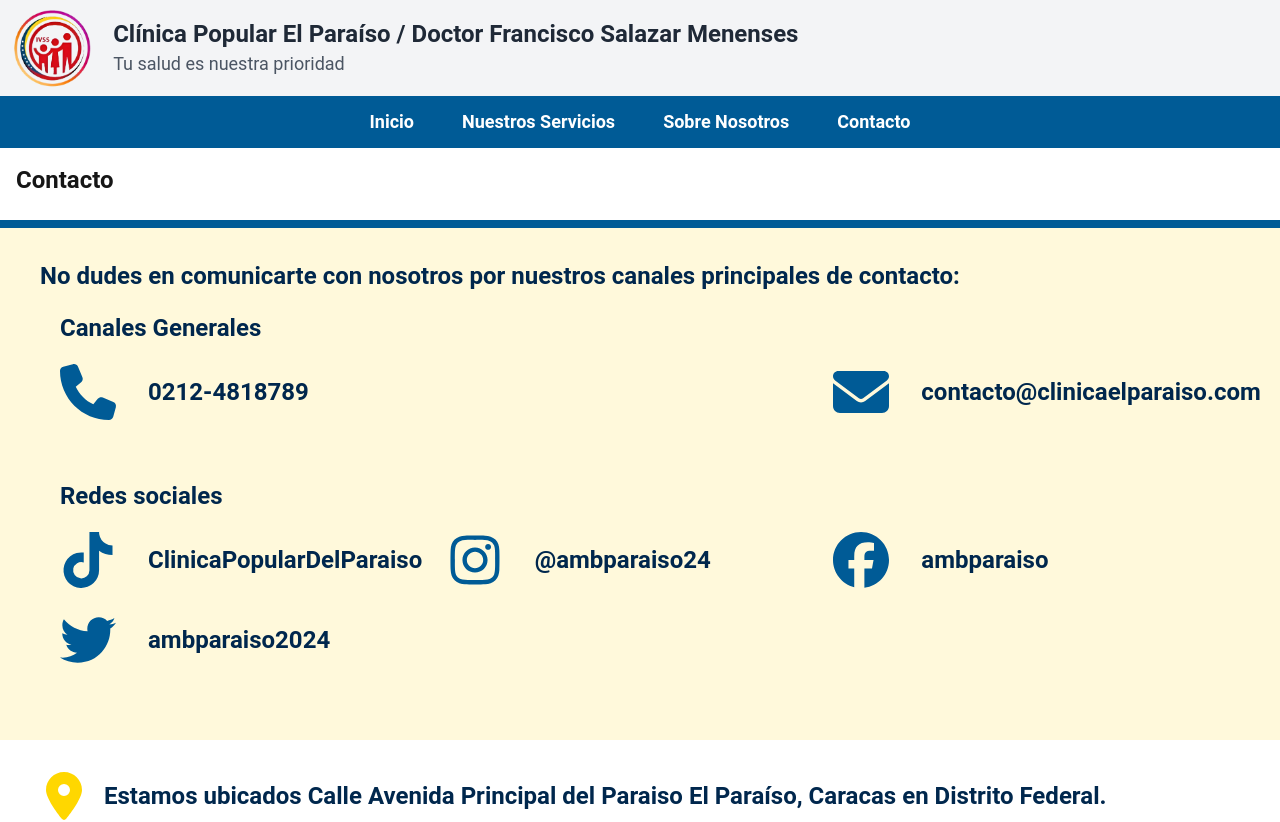
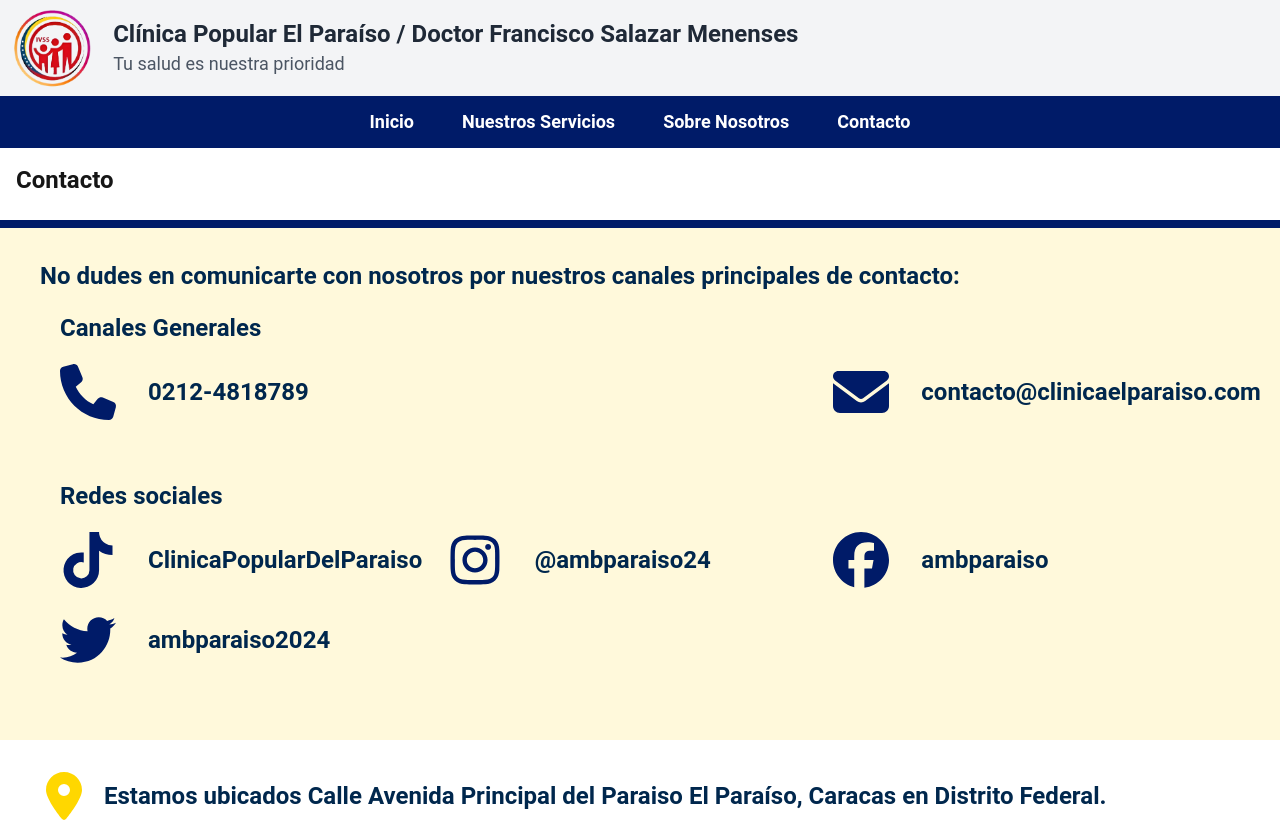
Before and after one commit to Dinver18/Proyecto-Clinica-El-Paraiso, a React (Vite) app: page /Contact in a window 1280 px wide. Shown: the top 822 px of the page. Built offline with nearby package versions, Linux system fonts and the light colour scheme.

Commit message:
Se cambio el tono del color principal

```diff
--- a/src/pages/Contact/components/ContactInfo.tsx
+++ b/src/pages/Contact/components/ContactInfo.tsx
@@ -15,13 +15,13 @@ function ContactInfo() {
                     </h2>
                     <div className="mt-5 mb-5 flex flex-col lg:flex-row lg:justify-between">
                         <div className="relative flex flex-col items-center justify-start mb-4 md:mb-0 md:w-1/3 lg:flex-row lg:items-center">
-                            <FontAwesomeIcon icon={faPhone} className="h-10 w-10 lg:h-14 lg:w-14 object-cover" style={{ color: "#005B96" }} />
+                            <FontAwesomeIcon icon={faPhone} className="h-10 w-10 lg:h-14 lg:w-14 object-cover" style={{ color: "#001b68" }} />
                             <p className="font-bold text-info px-5 text-center lg:text-left lg:text-2xl lg:ml-3">
                                 0212-4818789
                             </p>
                         </div>
                         <div className="relative flex flex-col items-center justify-start mb-4 md:mb-0 md:w-1/3 lg:flex-row lg:items-center">
-                            <FontAwesomeIcon icon={faEnvelope} className="h-10 w-10 lg:h-14 lg:w-14 object-cover" style={{ color: "#005B96" }} />
+                            <FontAwesomeIcon icon={faEnvelope} className="h-10 w-10 lg:h-14 lg:w-14 object-cover" style={{ color: "#001b68" }} />
                             <p className="font-bold text-info px-5 text-center lg:text-left lg:text-2xl lg:ml-3">
                                 contacto@clinicaelparaiso.com
                             </p>
@@ -34,13 +34,13 @@ function ContactInfo() {
                     </h2>
                     <div className="mt-5 mb-5 flex flex-col lg:flex-row lg:flex-wrap lg:justify-between">
                         <div className="relative flex flex-col items-center justify-start mb-4 md:mb-0 md:w-1/3 lg:flex-row lg:items-center">
-                            <FontAwesomeIcon icon={faTiktok} className="h-10 w-10 lg:h-14 lg:w-14 object-cover" style={{ color: "#005B96" }} />
+                            <FontAwesomeIcon icon={faTiktok} className="h-10 w-10 lg:h-14 lg:w-14 object-cover" style={{ color: "#001b68" }} />
                             <p className="font-bold text-info px-5 text-center lg:text-left lg:text-2xl lg:ml-3">
                                 ClinicaPopularDelParaiso
                             </p>
                         </div>
                         <div className="relative flex flex-col items-center justify-start mb-4 md:mb-0 md:w-1/3 lg:flex-row lg:items-center">
-                            <FontAwesomeIcon icon={faInstagram} className="h-10 w-10 lg:h-14 lg:w-14 object-cover" style={{ color: "#005B96" }} />
+                            <FontAwesomeIcon icon={faInstagram} className="h-10 w-10 lg:h-14 lg:w-14 object-cover" style={{ color: "#001b68" }} />
                             <a href="https://www.instagram.com/ambparaiso24?igsh=NmhnNDc0cHBxaXRh" target="_blank">
                                 <p className="font-bold text-info px-5 text-center lg:text-left lg:text-2xl lg:ml-3">
                                     @ambparaiso24
@@ -48,13 +48,13 @@ function ContactInfo() {
                             </a>
                         </div>
                         <div className="relative flex flex-col items-center justify-start mb-4 md:mb-0 md:w-1/3 lg:flex-row lg:items-center">
-                            <FontAwesomeIcon icon={faFacebook} className="h-10 w-10 lg:h-14 lg:w-14 object-cover" style={{ color: "#005B96" }} />
+                            <FontAwesomeIcon icon={faFacebook} className="h-10 w-10 lg:h-14 lg:w-14 object-cover" style={{ color: "#001b68" }} />
                             <p className="font-bold text-info px-5 text-center lg:text-left lg:text-2xl lg:ml-3">
                                 ambparaiso
                             </p>
                         </div>
                         <div className="relative flex flex-col items-center justify-start mb-4 md:mb-0 md:w-1/3 lg:flex-row lg:items-center lg:mt-6">
-                            <FontAwesomeIcon icon={faTwitter} className="h-10 w-10 lg:h-14 lg:w-14 object-cover" style={{ color: "#005B96" }} />
+                            <FontAwesomeIcon icon={faTwitter} className="h-10 w-10 lg:h-14 lg:w-14 object-cover" style={{ color: "#001b68" }} />
                             <p className="font-bold text-info px-5 text-center lg:text-left lg:text-2xl lg:ml-3">
                                 ambparaiso2024
                             </p>
@@ -67,18 +67,3 @@ function ContactInfo() {
 }
 
 export default ContactInfo
-
-{/*<div className="relative flex h-50 w-full items-center justify-end lg:mb-0 lg:w-1/3">
-                            <FontAwesomeIcon icon={faTiktok} className="h-10 w-10 lg:h-14 lg:w-14 object-cover" style={{ color: "#005B96" }} />
-                            <p className="font-bold text-info px-5 lg:left-14 lg:text-2xl">
-                                0212-4818789
-                            </p>
-                        </div>
-                        <div className="relative mt-5 mb-5 ml-5 lg:-mt-5 lg:-mb-5 lg:-ml-5 flex h-50 w-full items-center justify-end lg:mb-4 md:mb-0 md:w-1/3">
-                            <FontAwesomeIcon icon={faInstagram} className="h-10 w-10 lg:h-14 lg:w-14 object-cover" style={{ color: "#005B96" }} />
-                            <a href="https://www.instagram.com/ambparaiso24?igsh=NmhnNDc0cHBxaXRh" target="_blank">
-                                <p className="font-bold text-info px-5 lg:left-14 lg:text-2xl">
-                                    @ambparaiso24
-                                </p>
-                            </a>
-                        </div> */}
--- a/src/pages/Home/Model/Areas.tsx
+++ b/src/pages/Home/Model/Areas.tsx
@@ -1,9 +1,9 @@
 import { IconDefinition } from "@fortawesome/free-solid-svg-icons";
 
-interface FAQItem {
+interface MedicalItem {
     icon: IconDefinition; // Use FontAwesome icon definitions here
     title: string;
     content: string;
 }
 
-export default FAQItem
+export default MedicalItem
--- a/src/pages/Home/components/MedicalAreas.tsx
+++ b/src/pages/Home/components/MedicalAreas.tsx
@@ -1,8 +1,8 @@
 import { useState } from "react";
 import Foto from '../../../assets/FotoB.jpg';
 import { FontAwesomeIcon } from "@fortawesome/react-fontawesome";
-import { faPlus, faStethoscope, faPeopleGroup, faBaby, faPersonPregnant, faMinus, faVenus, faSyringe, faHospital } from "@fortawesome/free-solid-svg-icons";
-import FAQItem from "../Model/Areas";
+import { faPlus, faStethoscope, faPeopleGroup, faBaby, faPersonPregnant, faMinus, faVenus, faSyringe, faHospital,faHeartPulse } from "@fortawesome/free-solid-svg-icons";
+import MedicalItem from "../Model/Areas";
 
 function MedicalAreas() {
     // State to manage the number of FAQs visible
@@ -18,7 +18,7 @@ function MedicalAreas() {
 
 
     // Dummy data for FAQs
-    const faqs: FAQItem[] = [
+    const areas: MedicalItem[] = [
         {
             icon: faStethoscope,
             title: "Medicina interna",
@@ -50,6 +50,12 @@ function MedicalAreas() {
                 "Salud del sistema reproductivo femenino, que incluye exámenes, diagnóstico y tratamiento de trastornos ginecológicos.",
         },
         {
+            icon: faHeartPulse,
+            title: "Transplante",
+            content:
+                "",
+        },
+        {
             icon: faSyringe,
             title: "Anestesiologia",
             content:
@@ -64,15 +70,15 @@ function MedicalAreas() {
     ];
 
     const toggleShowMore = () => {
-        if (visibleCount < faqs.length) {
-            setVisibleCount(faqs.length); // Show all FAQs
+        if (visibleCount < areas.length) {
+            setVisibleCount(areas.length); // Show all FAQs
         } else {
             setVisibleCount(4); // Show only the first 3 FAQs
         }
     };
 
     // Determine the button text based on the current visibility
-    const buttonText = visibleCount < faqs.length ? "Ver más" : "Ver menos";
+    const buttonText = visibleCount < areas.length ? "Ver más" : "Ver menos";
 
     return (
         <section>
@@ -89,7 +95,7 @@ function MedicalAreas() {
                         />
                     </div>
                     <div className="py-10 px-10 sm:flex-[1_1_225px] lg:flex-[1_1_250px] w-full flex-none lg:mt-10">
-                        {faqs.slice(0, visibleCount).map((faq, index) => (
+                        {areas.slice(0, visibleCount).map((areas, index) => (
                             <div
                                 key={index}
                                 className="w-full overflow-hidden bg-accent border-b border-black"
@@ -99,18 +105,18 @@ function MedicalAreas() {
                                     onClick={() => toggleFAQ(index)}
                                 >
                                     <div className="relative mt-5 mb-5 ml-5 flex h-10 w-10 lg:h-14 lg:w-14 items-center justify-center">
-                                        <FontAwesomeIcon icon={faq.icon} className="h-10 w-10 lg:h-14 lg:w-14 object-cover" style={{ color: "#005B96", }} />
+                                        <FontAwesomeIcon icon={areas.icon} className="h-10 w-10 lg:h-14 lg:w-14 object-cover" style={{ color: "#001b68", }} />
                                     </div>
                                     <div className="flex ml-5 sm:mt-5 text-center items-center py-6">
-                                        <p className="text-info font-bold md:text-2xl">{faq.title}</p>
+                                        <p className="text-info font-bold md:text-2xl">{areas.title}</p>
                                     </div>
                                     <div className="relative mt-5 mb-5 ml-5 flex h-10 w-10 lg:h-14 lg:w-14 items-center justify-center">
-                                        <FontAwesomeIcon icon={openFAQ === index ? faMinus : faPlus} className="h-10 w-10 lg:h-14 lg:w-14 object-cover" style={{ color: "#005B96" }} />
+                                        <FontAwesomeIcon icon={openFAQ === index ? faMinus : faPlus} className="h-10 w-10 lg:h-14 lg:w-14 object-cover" style={{ color: "#001b68" }} />
                                     </div>
                                 </div>
                                 {openFAQ === index && (
                                     <div className="w-full overflow-hidden mb-4 max-w-2xl lg:max-w-4xl pt-6">
-                                        <p className="text-sm text-center font-bold sm:text-base">{faq.content}</p>
+                                        <p className="text-sm text-center font-bold sm:text-base">{areas.content}</p>
                                     </div>
                                 )}
                             </div>
--- a/tailwind.config.js
+++ b/tailwind.config.js
@@ -19,7 +19,7 @@ export default {
       {
         mytheme: {
 
-          "primary": "#005B96",
+          "primary": "#001b68",
 
           "secondary": "#FFD700",
 
```
